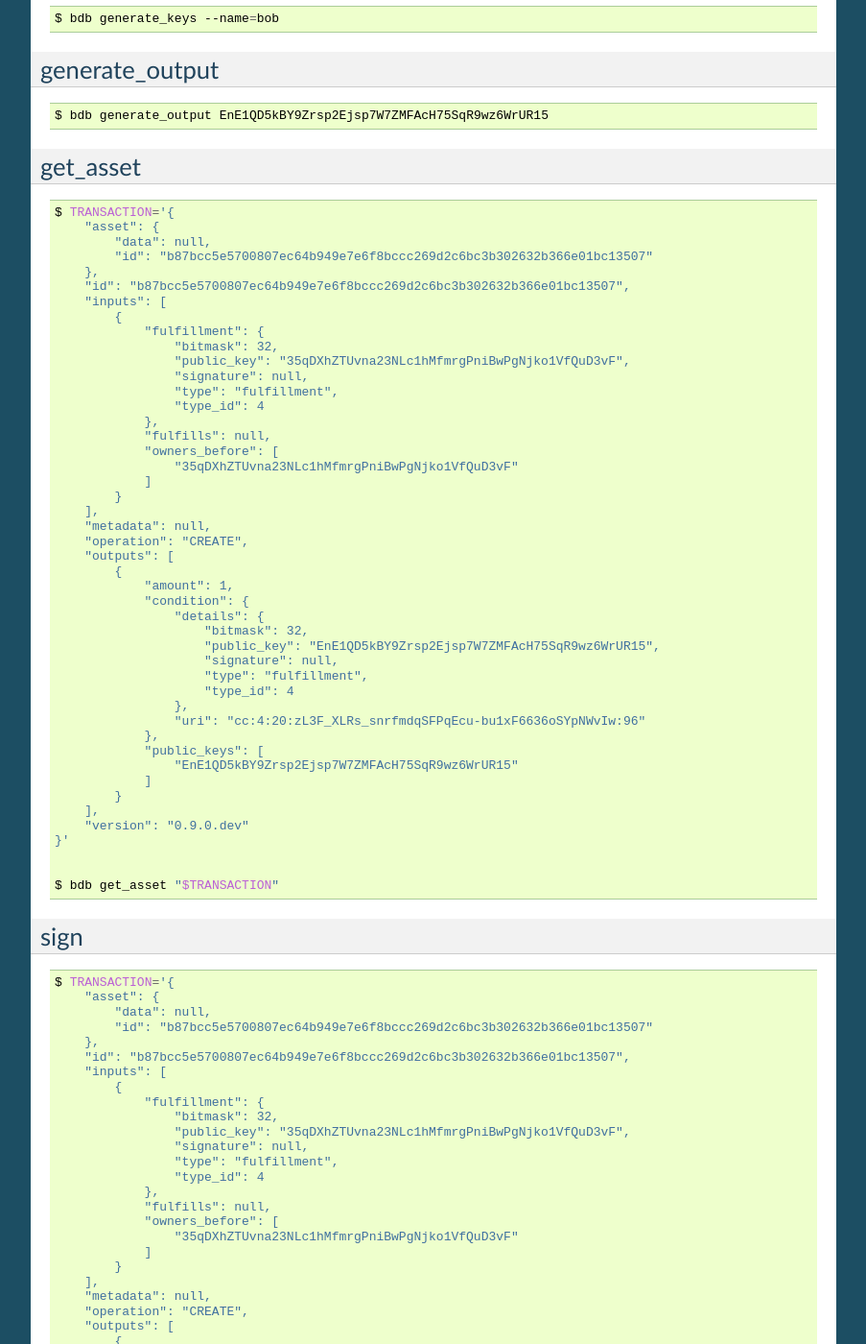
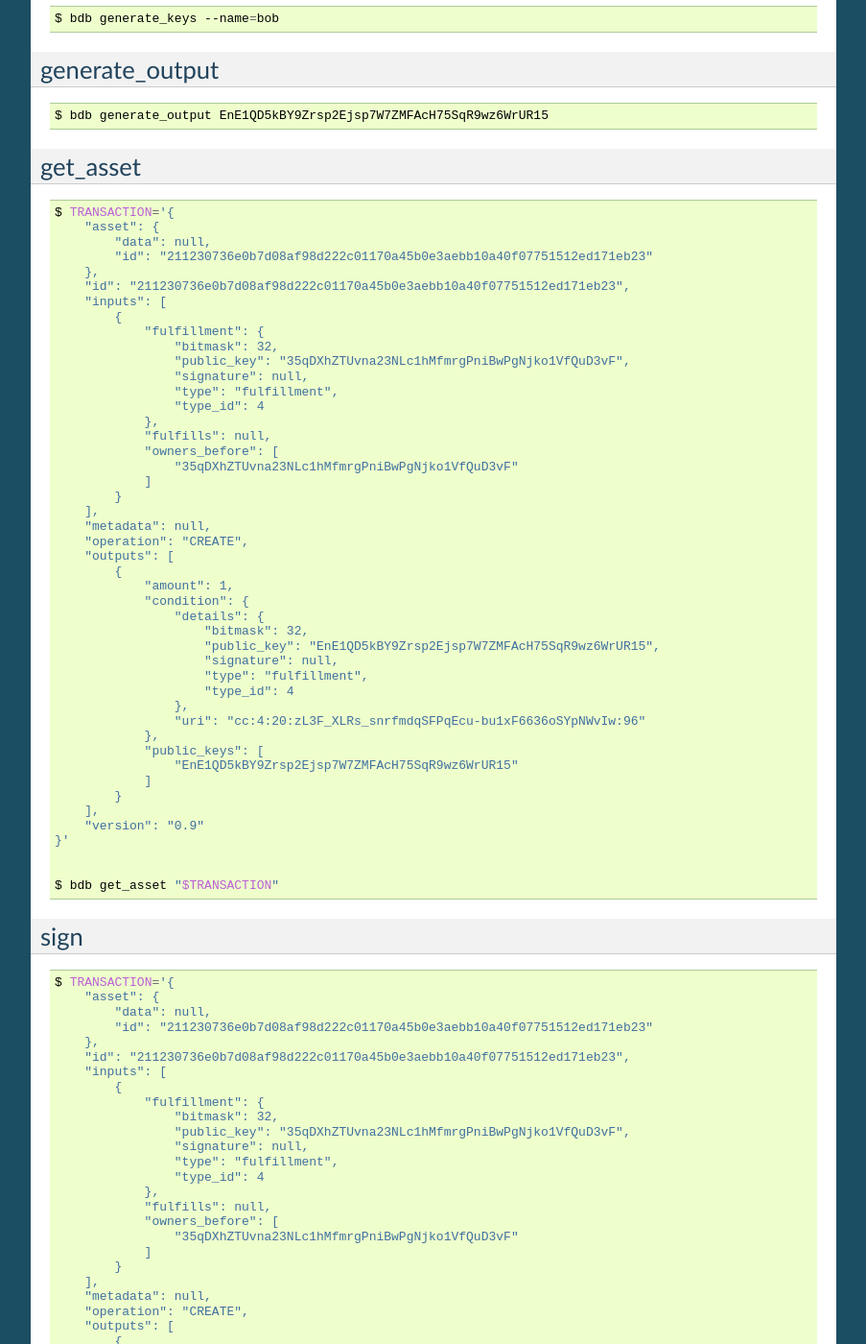
Before and after one commit to bigchaindb/bdb-transaction-cli, a Sphinx documentation site: the page built from docs/examples.rst, in a window 1280 px wide and 1400 px high, scrolled down 1105 px. Shown: the whole window at 96% size, without its empty margins (198-1101 px from the left). Built offline with Sphinx 7.4.7, drawn with Linux system fonts in a browser that asks for light colours; some of the changed text lies outside the part shown.

Commit message:
update usage examples with tx version 0.9

```diff
--- a/docs/examples.rst
+++ b/docs/examples.rst
@@ -101,9 +101,9 @@ get_asset
    $ TRANSACTION='{
        "asset": {
            "data": null,
-           "id": "b87bcc5e5700807ec64b949e7e6f8bccc269d2c6bc3b302632b366e01bc13507"
+           "id": "211230736e0b7d08af98d222c01170a45b0e3aebb10a40f07751512ed171eb23"
        },
-       "id": "b87bcc5e5700807ec64b949e7e6f8bccc269d2c6bc3b302632b366e01bc13507",
+       "id": "211230736e0b7d08af98d222c01170a45b0e3aebb10a40f07751512ed171eb23",
        "inputs": [
            {
                "fulfillment": {
@@ -139,7 +139,7 @@ get_asset
                ]
            }
        ],
-       "version": "0.9.0.dev"
+       "version": "0.9"
    }'
 
 
@@ -155,9 +155,9 @@ sign
    $ TRANSACTION='{
        "asset": {
            "data": null,
-           "id": "b87bcc5e5700807ec64b949e7e6f8bccc269d2c6bc3b302632b366e01bc13507"
+           "id": "211230736e0b7d08af98d222c01170a45b0e3aebb10a40f07751512ed171eb23"
        },
-       "id": "b87bcc5e5700807ec64b949e7e6f8bccc269d2c6bc3b302632b366e01bc13507",
+       "id": "211230736e0b7d08af98d222c01170a45b0e3aebb10a40f07751512ed171eb23",
        "inputs": [
            {
                "fulfillment": {
@@ -193,7 +193,7 @@ sign
                ]
            }
        ],
-       "version": "0.9.0.dev"
+       "version": "0.9"
    }'
 
 
@@ -209,9 +209,9 @@ spend
    $ TRANSACTION='{
        "asset": {
            "data": null,
-           "id": "b87bcc5e5700807ec64b949e7e6f8bccc269d2c6bc3b302632b366e01bc13507"
+           "id": "211230736e0b7d08af98d222c01170a45b0e3aebb10a40f07751512ed171eb23"
        },
-       "id": "b87bcc5e5700807ec64b949e7e6f8bccc269d2c6bc3b302632b366e01bc13507",
+       "id": "211230736e0b7d08af98d222c01170a45b0e3aebb10a40f07751512ed171eb23",
        "inputs": [
            {
                "fulfillment": {
@@ -247,7 +247,7 @@ spend
                ]
            }
        ],
-       "version": "0.9.0.dev"
+       "version": "0.9"
    }'
 
 
@@ -263,9 +263,9 @@ spend_with_condition_ids
    $ TRANSACTION='{
        "asset": {
            "data": null,
-           "id": "b87bcc5e5700807ec64b949e7e6f8bccc269d2c6bc3b302632b366e01bc13507"
+           "id": "211230736e0b7d08af98d222c01170a45b0e3aebb10a40f07751512ed171eb23"
        },
-       "id": "b87bcc5e5700807ec64b949e7e6f8bccc269d2c6bc3b302632b366e01bc13507",
+       "id": "211230736e0b7d08af98d222c01170a45b0e3aebb10a40f07751512ed171eb23",
        "inputs": [
            {
                "fulfillment": {
@@ -301,7 +301,7 @@ spend_with_condition_ids
                ]
            }
        ],
-       "version": "0.9.0.dev"
+       "version": "0.9"
    }'
 
    $ OUTPUT_ID='[
@@ -329,7 +329,7 @@ transfer
            },
            "fulfills": {
                "output": 0,
-               "txid": "b87bcc5e5700807ec64b949e7e6f8bccc269d2c6bc3b302632b366e01bc13507"
+               "txid": "211230736e0b7d08af98d222c01170a45b0e3aebb10a40f07751512ed171eb23"
            },
            "owners_before": [
                "EnE1QD5kBY9Zrsp2Ejsp7W7ZMFAcH75SqR9wz6WrUR15"
@@ -358,7 +358,7 @@ transfer
 
    $ ASSET='{
        "data": null,
-       "id": "b87bcc5e5700807ec64b949e7e6f8bccc269d2c6bc3b302632b366e01bc13507"
+       "id": "211230736e0b7d08af98d222c01170a45b0e3aebb10a40f07751512ed171eb23"
    }'
 
 
```
